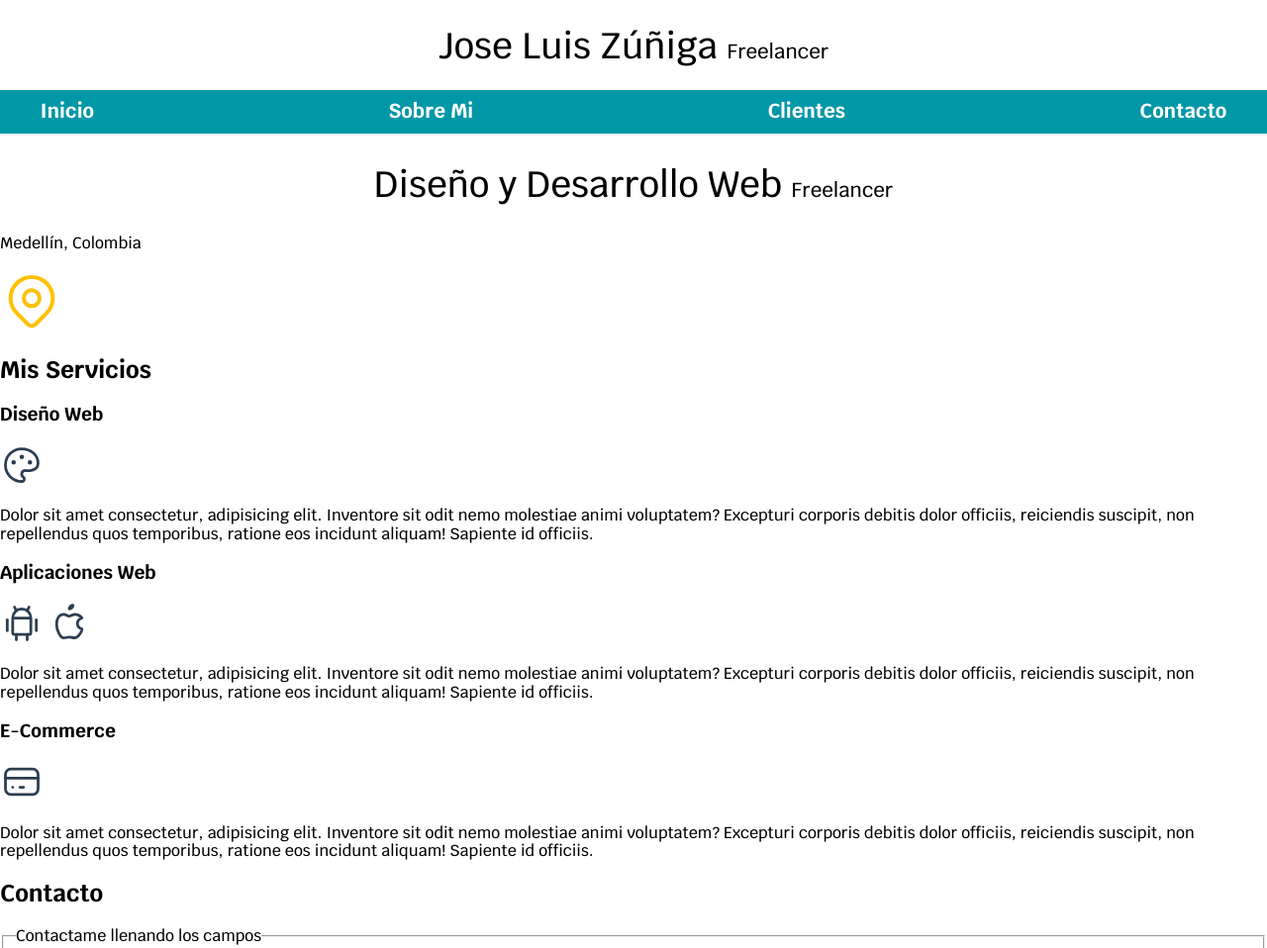
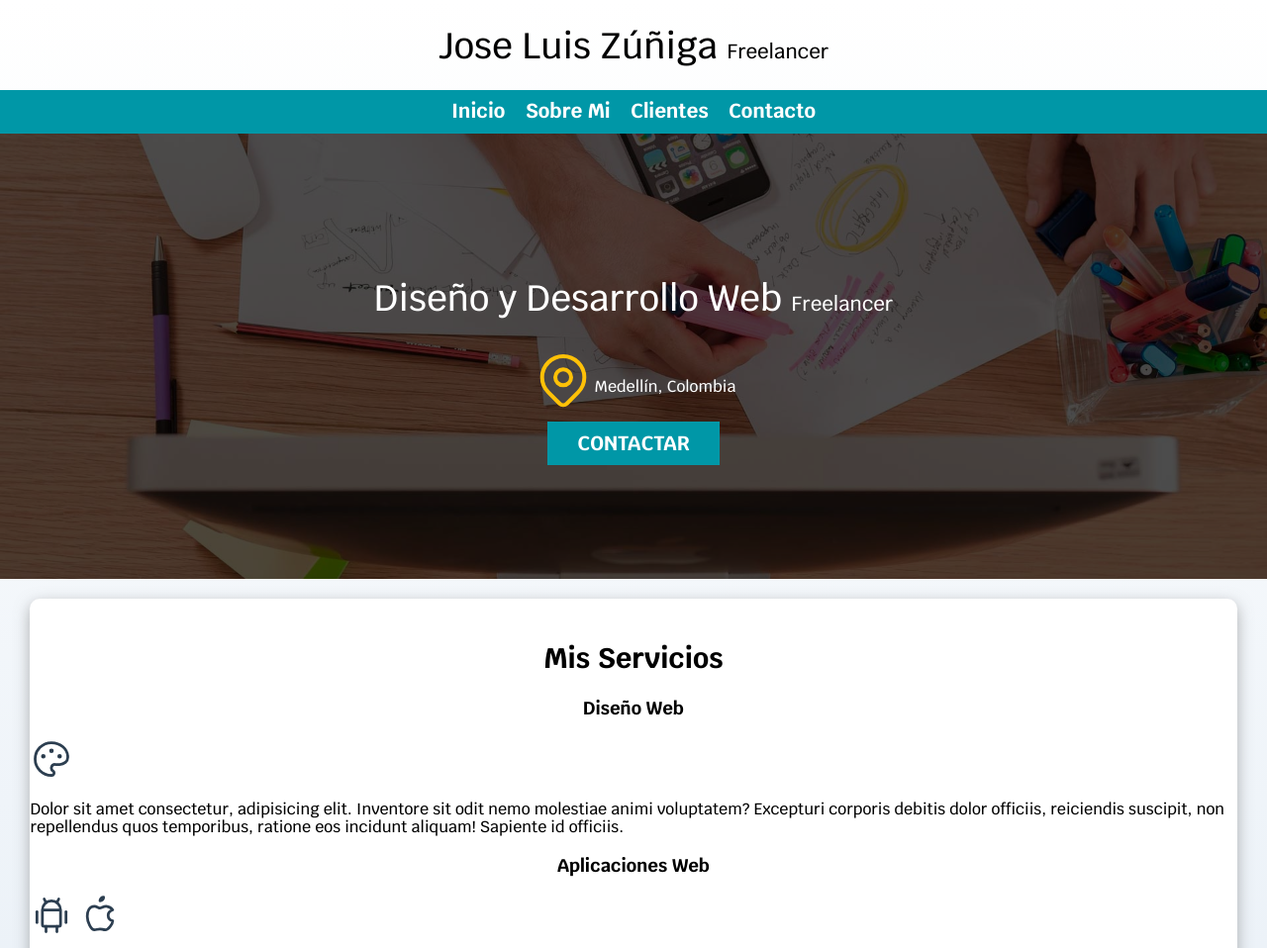
Before and after one commit to joseluis1061/sitioFrelancer, a plain HTML site: page index.html in a window 1280 px wide. Shown: the top 958 px of the page at 99% size. Drawn offline with Linux system fonts and the light colour scheme.

Commit message:
Se finalizo el hero y se inicio la posicion del main

```diff
--- a/css/style.css
+++ b/css/style.css
@@ -4,15 +4,63 @@
     --primario: #FFC107;
     --secundario: #0097A7;
     --gris: #757575;
+    --gris-claro: #DFE9F3;
 }
-
-html{
+html {
     font-size: 63.5%;
+    box-sizing: border-box;
+}
+*, *:before, *:after {
+    box-sizing: inherit;
 }
 body{
     font-size: 16px;
     font-family: 'Krub', sans-serif;
+    background-image: linear-gradient(to top, var(--gris-claro) 0%, var(--blanco) 100%);
 }
+h1{
+    font-size: 3.8rem;
+}
+h2{
+    font-size: 2.8rem;
+}
+h3{
+    font-size: 1.8rem;
+}
+h1,h2,h3{
+    text-align: center;
+}
+/* Boton azul */
+.buton{
+    padding: 1rem 3rem;
+    margin-top: 1rem;
+    font-size: 2rem;
+    margin-top: 1rem;
+    text-decoration: none;
+    text-transform: uppercase;
+    text-align: center;
+    font-weight: bold;
+    width: 90%;
+    color: var(--blanco);
+    background-color: var(--secundario);
+}
+@media(min-width: 768px){
+    .buton{
+        width: auto;
+    }
+}
+
+/*Sombreas*/
+.sombra{
+    -webkit-box-shadow: 0px 5px 15px 0px rgba(112,112,112,0.54);
+    -moz-box-shadow: 0px 5px 15px 0px rgba(112,112,112,0.54);
+    box-shadow: 0px 5px 15px 0px rgba(112,112,112,0.54);
+    background-color: var(--blanco);
+    padding-top: 2rem;
+    border-radius: 1rem;
+}
+
+/* Hedear */
 .titulo{
     text-align: center;
     font-size: 3.6rem;
@@ -21,19 +69,25 @@ body{
 .titulo span{
     font-size: 2rem;
 }
-
-/* Inicio de nacegacion */
+/* Inicio de navegacion */
 .nav-bg{
     background-color: var(--secundario);
 }
 .contenedor{
-    width: 120rem;
+    max-width: 120rem;
     margin: 0 auto;
 }
 .navegacion-principal{
     display: flex;
-    justify-content: space-between;
+    flex-direction: column;
+    align-items: center;
+}
+@media(min-width: 450px){
+    .navegacion-principal{
+        flex-direction: row;
 
+        justify-content: center;
+    }
 }
 .navegacion-principal a{
     padding: 1rem;
@@ -46,3 +100,34 @@ body{
     background-color: var(--primario);
     cursor: pointer;
  }
+
+ /*****Inicio del hero****/
+ .hero{
+     position: relative;
+     background-image: url("../assets/img/hero.jpg");
+     background-position: center;
+     background-repeat: no-repeat;
+     background-size: cover;
+     height: 450px;
+     margin-bottom: 2rem;
+ }
+.contenido-hero{
+    position: absolute;
+    display: flex;
+    flex-direction: column;
+    align-items: center;
+    justify-content: center;
+    width: 100%;
+    height: 100%;
+    background-color: rgba(0,0,0,0.7);
+}
+
+.contenido-hero h2,
+.contenido-hero p{
+    color: var(--blanco);
+}
+
+.ubicacion{
+    display: flex;
+    align-items: flex-end;
+}
--- a/index.html
+++ b/index.html
@@ -18,10 +18,12 @@
     <link rel="stylesheet" href="css/style.css">
 </head>
 <body>
+    <!-- Encabezado -->
     <header>
         <h1 class="titulo">Jose Luis Zúñiga <span>Freelancer</span></h1>
     </header>
 
+    <!-- Navegacion -->
     <div class="nav-bg">
         <nav class="navegacion-principal contenedor">
             <a href="#">Inicio</a>
@@ -31,17 +33,24 @@
         </nav>
     </div>
 
-    <section>
+    <!-- Hero -->
+    <section class="hero">
+        <div class="contenido-hero">
             <h2 class="titulo">Diseño y Desarrollo Web <span>Freelancer</span></h2>
-        <p>Medellín, Colombia</p>
+            <div class="ubicacion">
                 <svg xmlns="http://www.w3.org/2000/svg" class="icon icon-tabler icon-tabler-map-pin" width="64" height="64" viewBox="0 0 24 24" stroke-width="1.5" stroke="#FFC107" fill="none" stroke-linecap="round" stroke-linejoin="round">
                     <path stroke="none" d="M0 0h24v24H0z" fill="none"/>
                     <circle cx="12" cy="11" r="3" />
                     <path d="M17.657 16.657l-4.243 4.243a2 2 0 0 1 -2.827 0l-4.244 -4.243a8 8 0 1 1 11.314 0z" />
                 </svg>
+                <p>Medellín, Colombia</p>
+            </div>
+            <a href="#" class="buton">contactar</a>
+        </div>
     </section>
 
-    <main>
+    <!-- Seccion principal -->
+    <main class="contenedor sombra">
         <h2>Mis Servicios</h2>
 
         <section>
```
Also changed, not shown: assets/img/hero.jpg (added). Lines whose indentation alone changed are shown as unchanged.
